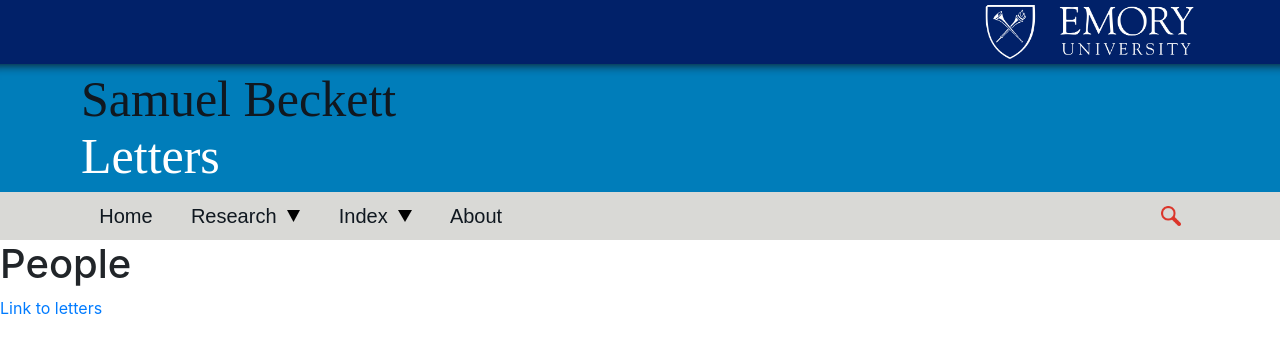
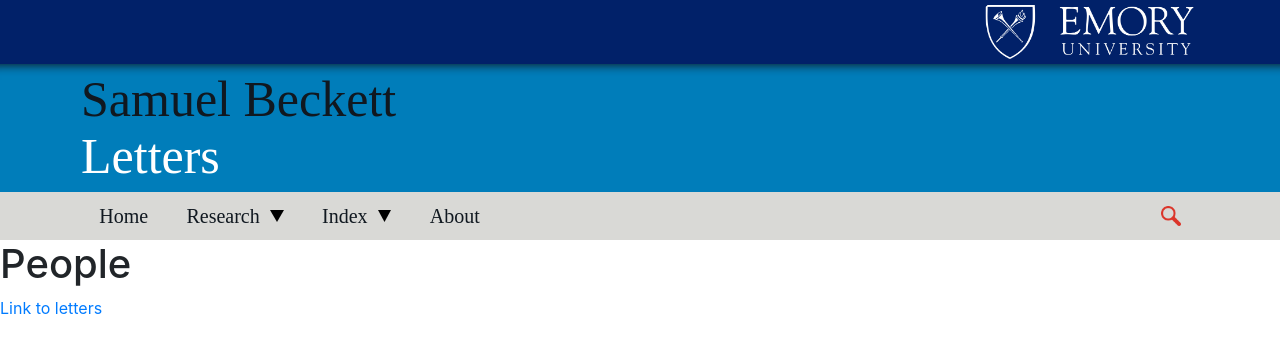
Before and after one commit to ecds/becket-letters, a React (Create React App) app: page / in a window 1280 px wide. Shown: the top 352 px of the page. Built offline with nearby package versions, Linux system fonts and the light colour scheme; what react-bootstrap-table2-filter would draw is missing.

Commit message:
changed headerrow3 from sans-serif to serif

```diff
--- a/src/styles/header.css
+++ b/src/styles/header.css
@@ -43,7 +43,7 @@
 }
 
 .headerRow3 {
-    font-family: sans-serif;
+    font-family: serif;
     width: 100% !important;
     height: 48px;
     background-color: #D9D9D6;
```
